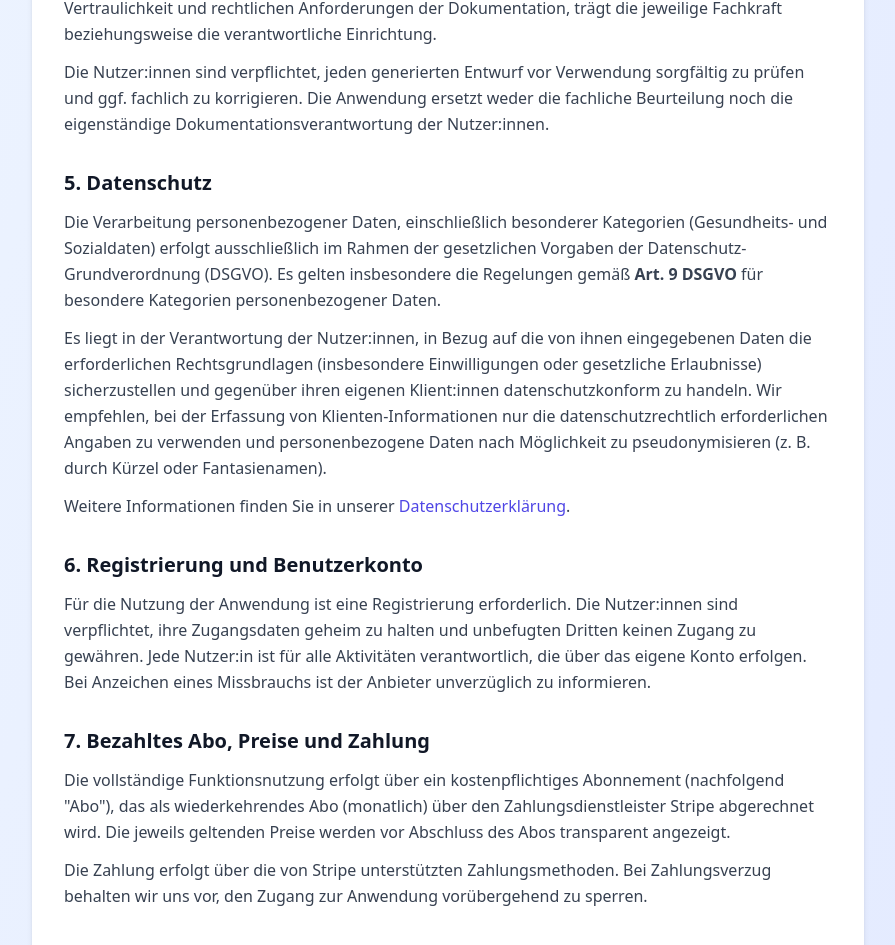
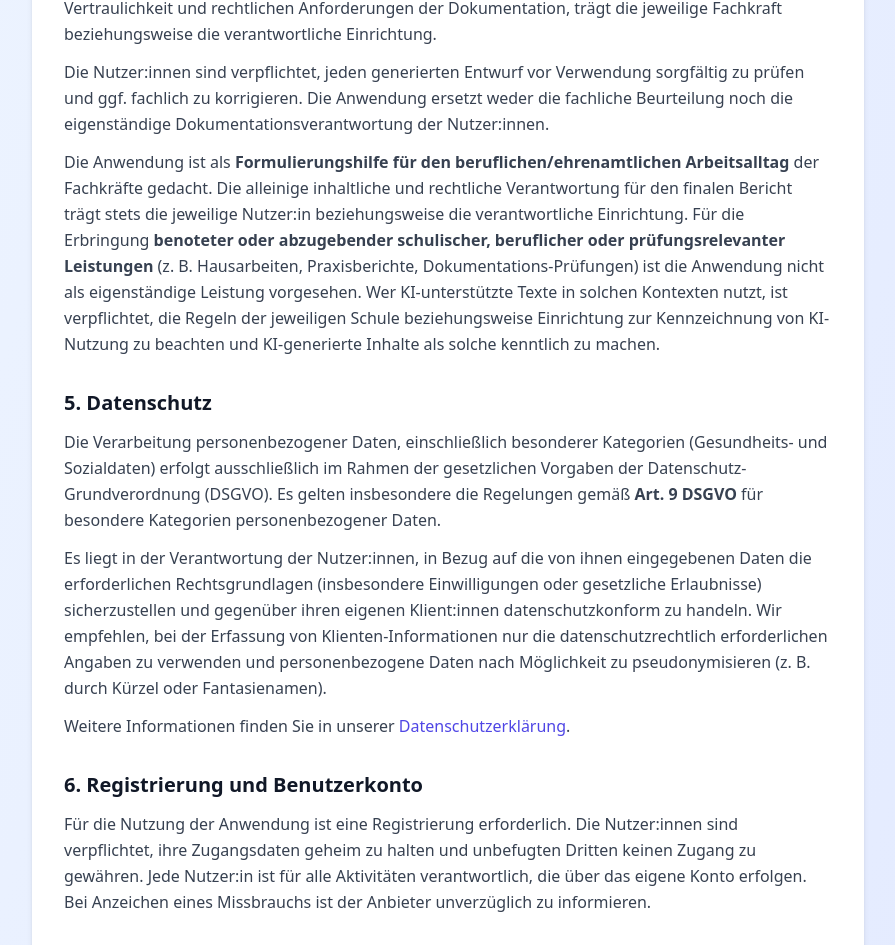
Before and after one commit to Niklash9112/hep-quickwrite, a Next.js app: page /agb in a window 1280 px wide. Shown: the part 1210-2155 px from the top of the page, without its empty margins (192-1087 px from the left). Built offline with nearby package versions, Linux system fonts and the light colour scheme.

Commit message:
AGB: Nutzungsklausel (Formulierungshilfe, schul. Leistungen) + Hinweis unter Notizfeld (KI-Entwurf gegenlesen)

```diff
--- a/app/agb/page.tsx
+++ b/app/agb/page.tsx
@@ -101,6 +101,18 @@ export default function AGB() {
                 sorgfältig zu prüfen und ggf. fachlich zu korrigieren. Die Anwendung ersetzt weder die
                 fachliche Beurteilung noch die eigenständige Dokumentationsverantwortung der
                 Nutzer:innen.
+              </p>
+              <p className="mt-3 leading-relaxed">
+                Die Anwendung ist als <strong>Formulierungshilfe für den beruflichen/ehrenamtlichen
+                Arbeitsalltag</strong> der Fachkräfte gedacht. Die alleinige inhaltliche und rechtliche
+                Verantwortung für den finalen Bericht trägt stets die jeweilige Nutzer:in beziehungsweise
+                die verantwortliche Einrichtung. Für die Erbringung <strong>benoteter oder abzugebender
+                schulischer, beruflicher oder prüfungsrelevanter Leistungen</strong> (z. B. Hausarbeiten,
+                Praxisberichte, Dokumentations-Prüfungen) ist die Anwendung nicht als eigenständige
+                Leistung vorgesehen. Wer KI-unterstützte Texte in solchen Kontexten nutzt, ist
+                verpflichtet, die Regeln der jeweiligen Schule beziehungsweise Einrichtung zur
+                Kennzeichnung von KI-Nutzung zu beachten und KI-generierte Inhalte als solche
+                kenntlich zu machen.
               </p>
             </section>
 
--- a/app/page.tsx
+++ b/app/page.tsx
@@ -1,7 +1,7 @@
 'use client';
 
 import { useState, useEffect } from 'react';
-import { CheckCircle, Lock, Sun, Moon, Copy, Loader2, Download, FileText, ChevronDown, History } from 'lucide-react';
+import { CheckCircle, Lock, Sun, Moon, Copy, Loader2, Download, FileText, ChevronDown, History, Info } from 'lucide-react';
 import { UserButton, useUser } from '@clerk/nextjs';
 import { useRouter } from 'next/navigation';
 import jsPDF from 'jspdf';
@@ -882,6 +882,12 @@ export default function Home() {
             <p className={`mt-2 text-sm ${
               theme === 'light' ? 'text-gray-500' : 'text-gray-400'
             }`}>{notes.length} Zeichen</p>
+            <p className={`mt-1 text-xs flex items-start gap-1.5 ${
+              theme === 'light' ? 'text-amber-700' : 'text-amber-400'
+            }`}>
+              <Info className="w-3.5 h-3.5 mt-0.5 flex-shrink-0" />
+              <span>Der Bericht ist ein KI-Entwurf – bitte vor Verwendung sorgfältig gegenlesen. KI-generierte Texte können Fehler enthalten und ersetzen nicht Ihre fachliche Beurteilung. Keine vollständigen Namen verwenden, wenn Sie sich unsicher sind.</span>
+            </p>
             {selectedTemplate && (
               <div className={`mt-3 flex items-center justify-between gap-3 px-3 py-2 rounded-lg border ${
                 theme === 'light'
```
